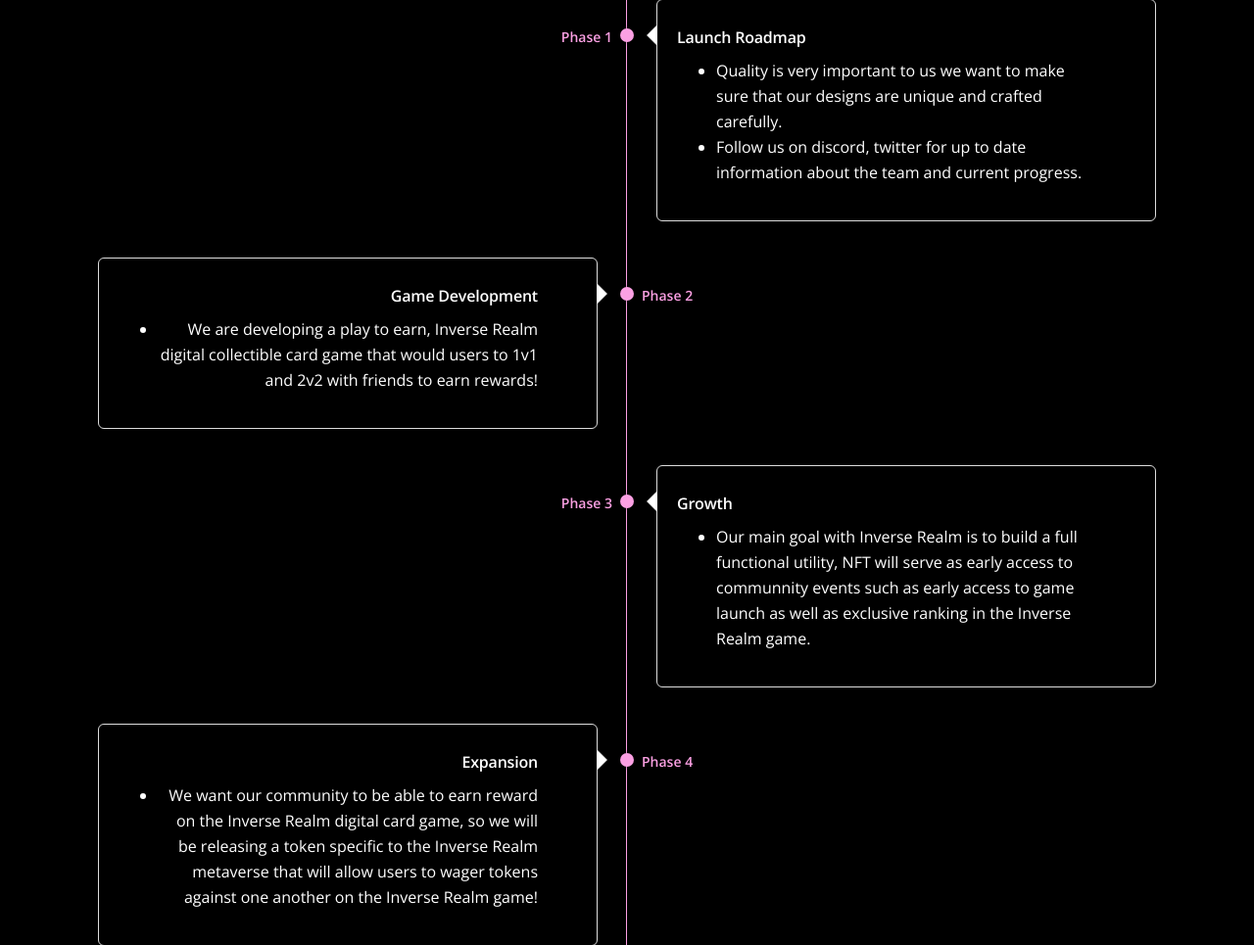
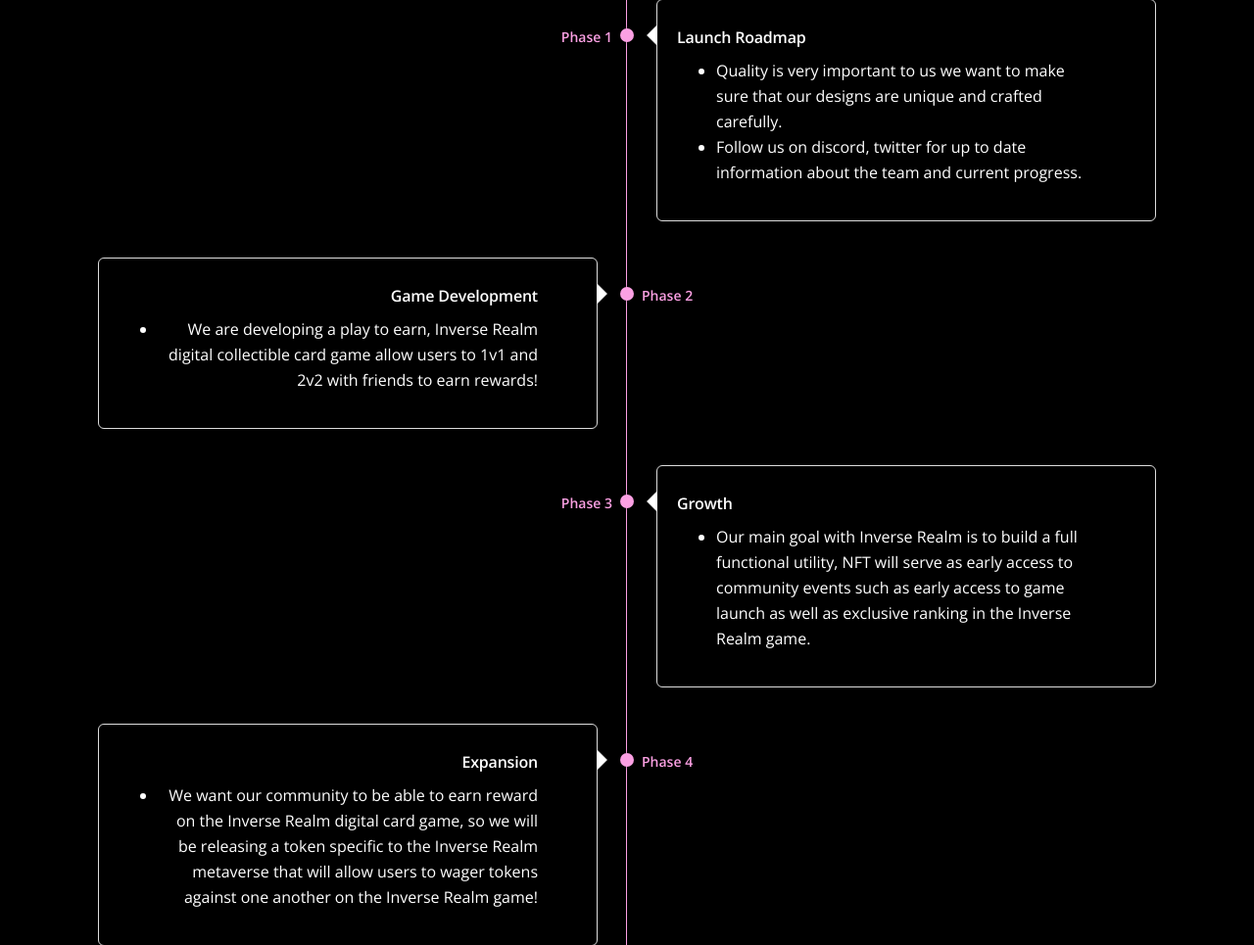
Before and after one commit to mikeshasaco/inverserealm, a Laravel app: page / in a window 1280 px wide. Shown: the part 1642-2607 px from the top of the page at 98% size. Run offline with Laravel 8, Linux system fonts and the light colour scheme.

Commit message:
fixed the bot

```diff
--- a/resources/views/pages/index.blade.php
+++ b/resources/views/pages/index.blade.php
@@ -623,9 +623,9 @@
                 </div>
 
                 <div class="col-lg-6">
-                    <h3 style="color:#fba0e3">9,000 Unique Inverse Realm Slayers</h3>
+                    <h3 style="color:#fba0e3"> 7,777 Unique Inverse Realm Slayers</h3>
                     <ul style="line-height: 123px;">
-                        <li> <p style="font-size:20px; color:white;" >The Inverse Realm collection consist of 9,000 generated slayers living on the ethereum network.</p> </li>
+                        <li> <p style="font-size:20px; color:white;" >The Inverse Realm collection consist of 7,777 generated slayers living on the ethereum network.</p> </li>
                         <li><p style="font-size:20px; color:white;"  >Each artwork is originally designed with over hundred different elements and various color palettes used to create the unique design.</p> </li>
                         <li> <p style="font-size:20px; color:white;"  >Inverse Realm NFT will be based on our digital card game characters!</p> </li>
                     </ul>
@@ -690,7 +690,7 @@
                   <h3 style="color:white;">Game Development</h3>
 
                   <ul>
-                        <li style="color:white;">We are developing a play to earn, Inverse Realm digital collectible card game that would users to 1v1 and 2v2 with friends to earn rewards!</li>
+                        <li style="color:white;">We are developing a play to earn, Inverse Realm digital collectible card game  allow users to 1v1 and 2v2 with friends to earn rewards!</li>
                  </ul>
                   </div>
                   <div class="timeline-icon d-md-block d-none">
@@ -721,7 +721,7 @@
                   <div class="timeline-text">
                     <h3 style="color:white;">Growth</h3>
                     <ul>
-                          <li style="color:white;">Our main goal with Inverse Realm is to build a full functional utility, NFT will serve as early access to communnity events such as early access to game launch as well as exclusive ranking in the Inverse Realm game.</li>
+                          <li style="color:white;">Our main goal with Inverse Realm is to build a full functional utility, NFT will serve as early access to community events such as early access to game launch as well as exclusive ranking in the Inverse Realm game.</li>
                     </ul>
                     </div>
                 </div>
@@ -787,7 +787,7 @@
                     <h3 style="color:#fba0e3">Inverse Realm Card Game Future Plan!</h3>
 
                     <ul>
-                        <li> <p style="line-height: 40px; color:white;" >Our ultimate is to build a utility with the Inverse Realm Series. We want to build a NFT card game where our users can be battle amongst each other with there NFT's.</p> </li>
+                        <li> <p style="line-height: 40px; color:white;" >Our ultimate goal is to build a utility with the Inverse Realm Series. We want to build a NFT card game where our users can battle amongst each other for their NFT's.</p> </li>
                         <li> <p style="line-height: 40px; color:white;" >40 cards deck, 39 cards will be attributes and spell cards to help your Inverse Realm Slayer, and 1 slayer per deck. </p> </li>
                         <li> <p style="line-height: 40px; color:white;" >We want to build a in game tournament offer rewards and different perks for participating. </p> </li>
 
@@ -815,7 +815,7 @@
                     <h3 style="color:#fba0e3">Game Development (Release 1st Quarter 2022)</h3>
 
                     <ul>
-                        <li> <p style="line-height: 40px; color:white;" >Inverse Realm will have 6 Classes (Death, Life, Frost, Fire, water, Conjurer,Sorcerer)</p> </li>
+                        <li> <p style="line-height: 40px; color:white;" >Inverse Realm will have 6 Classes (Death, Life, Fire, water, Conjurer,Sorcerer)</p> </li>
                         <li> <p style="line-height: 40px; color:white;" >Each class will have cards specific only to that class</p> </li>
                         <li> <p style="line-height: 40px; color:white;" >40 cards deck, NFT Holders wills have exclusive rank </p> </li>
                         <li> <p style="line-height: 40px; color:white;" >PVP, tournaments, leaderboards, we are building a fun but competitive game where users can build unique deck archetypes that will allow users to explore various card combinations. </p> </li>
@@ -933,7 +933,7 @@
                         <div class="content-main">
                             <div class="content-inner">
                                 <p style="color:black;">
-                                The Inverse Realm collection consist of 9,000 generated slayers living on the ethereum network. Each artwork is originally designed with over hundred different elements and various color palettes used to create the unique design.
+                                The Inverse Realm collection consist of 7,777 generated slayers living on the ethereum network. Each artwork is originally designed with over hundred different elements and various color palettes used to create the unique design.
                             </p>
                             </div>
 
@@ -968,7 +968,7 @@
                         <h3 style="color:white;">  How much to mint a Inverse Realm Slayer ?</h3>
                         <div class="content-main">
                             <div class="content-inner">
-                                <p style="color:black;">0.05 ETH + Gas</p>
+                                <p style="color:black;">0.03 ETH + Gas</p>
                             </div>
 
                         </div>
```
